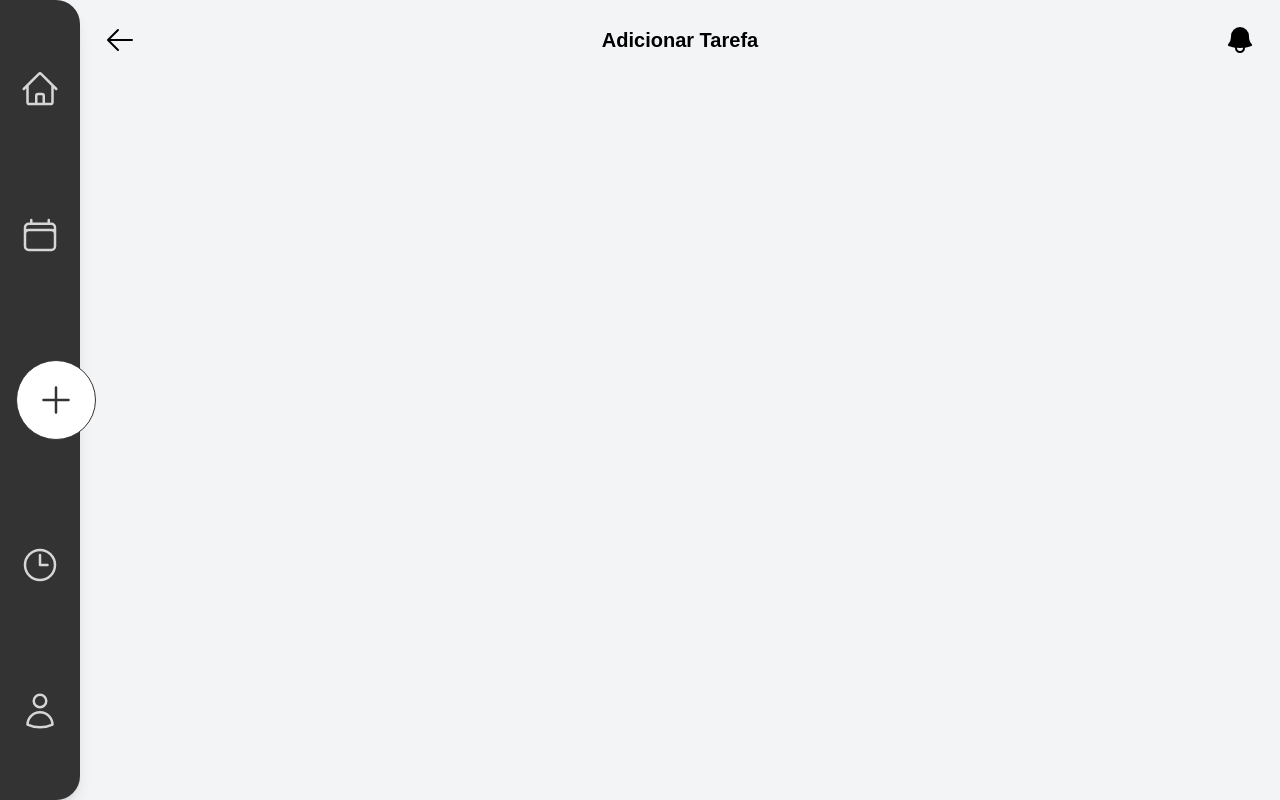
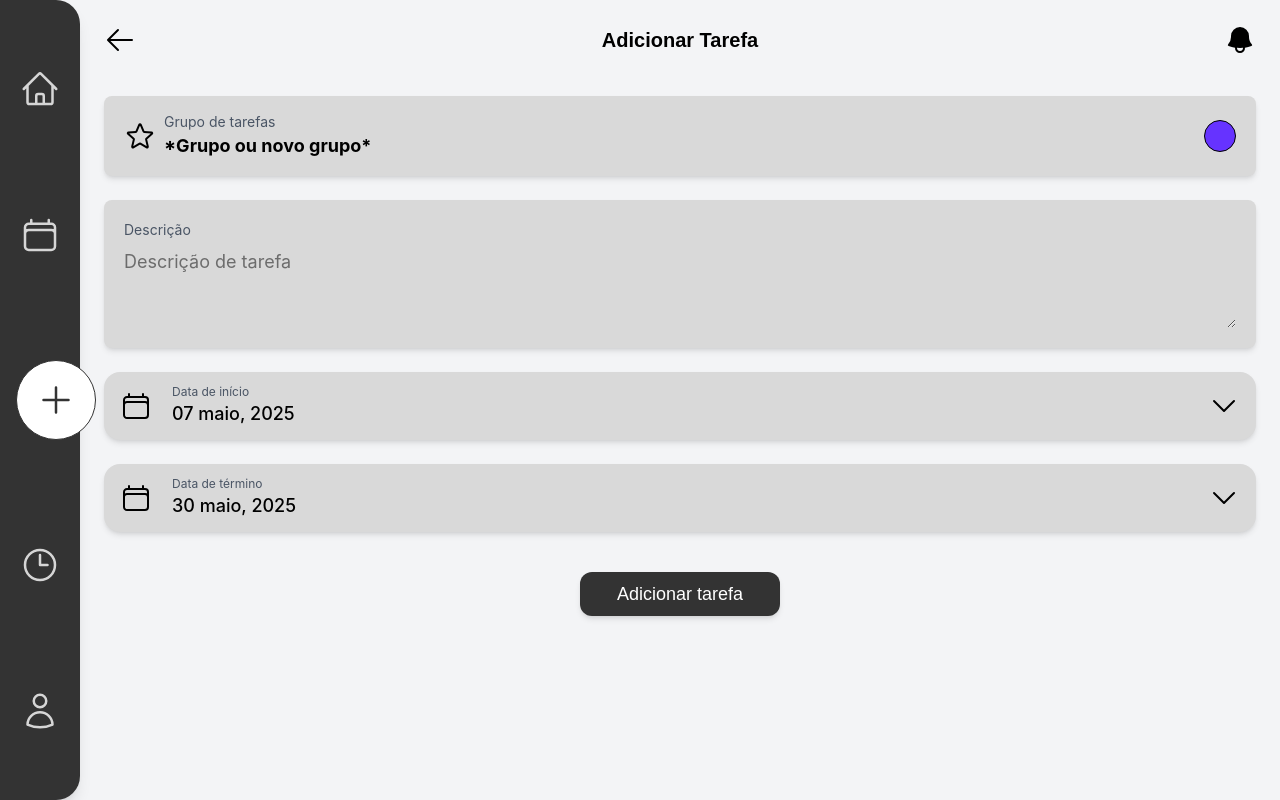
Before and after one commit to antigx/mega-to-do-list-front, a React (Vite) app: page /mega-to-do-list-front/add-tarefas in a window 1280 px wide. Built offline with nearby package versions, Linux system fonts and the light colour scheme; a web font is replaced by a local one.

Commit message:
feat: pags resumo e conquistas

```diff
--- a/package.json
+++ b/package.json
@@ -21,7 +21,9 @@
     "date-fns": "^4.1.0",
     "react": "^19.1.0",
     "react-circular-progressbar": "^2.2.0",
+    "react-color": "^2.19.3",
     "react-countdown-circle-timer": "^3.2.1",
+    "react-datepicker": "^8.3.0",
     "react-dom": "^19.1.0",
     "react-router-dom": "^7.6.0",
     "swiper": "^11.2.6"
@@ -29,6 +31,8 @@
   "devDependencies": {
     "@eslint/js": "^9.25.0",
     "@types/react": "^19.1.2",
+    "@types/react-color": "^3.0.13",
+    "@types/react-datepicker": "^6.2.0",
     "@types/react-dom": "^19.1.2",
     "@vitejs/plugin-react": "^4.4.1",
     "eslint": "^9.25.0",
--- a/src/App.tsx
+++ b/src/App.tsx
@@ -13,6 +13,8 @@ import Profile from "./pages/Profile";
 import Notifications from "./pages/Notifications";
 import AddTask from "./pages/AddTask";
 import Cronometer from "./pages/Focus";
+import Achievments from "./pages/Achievments";
+import Overview from "./pages/Overview";
 
 const tasks: Task[] = [
   {
@@ -140,6 +142,8 @@ function App() {
           <Route path="/notificacoes" element={<Notifications />} />
           <Route path="/add-tarefas" element={<AddTask />} />
           <Route path="/foco" element={<Cronometer />} />
+          <Route path="/resumo" element={<Overview />} />
+          <Route path="/conquistas" element={<Achievments />} />
         </Route>
 
         {/* 404 Page (No Navbar) */}
--- /dev/null
+++ b/src/components/ColorPicker.tsx
@@ -0,0 +1,25 @@
+import { GithubPicker, type ColorResult } from "react-color";
+import { type Dispatch, type SetStateAction } from "react";
+
+interface Props {
+  color: string;
+  setColor: Dispatch<SetStateAction<string>>;
+  setShowColorPicker: Dispatch<SetStateAction<boolean>>;
+}
+
+export function ColorPicker({ color, setColor, setShowColorPicker }: Props) {
+  const handleChange = (color: ColorResult) => {
+    setColor(color.hex);
+    setShowColorPicker(false);
+  };
+
+  return (
+    <GithubPicker
+      color={color}
+      onChange={handleChange}
+      triangle="top-right"
+      width={"212px"}
+      className="relative right-45 top-3 z-1 "
+    />
+  );
+}
--- a/src/index.css
+++ b/src/index.css
@@ -19,3 +19,28 @@
 .icon-hover {
   @apply transition-transform duration-200 hover:scale-110 /* hover:translate-x-1 */;
 }
+
+/* date picker */
+@import "react-datepicker/dist/react-datepicker.css";
+
+/* sobrescreve o container */
+.react-datepicker {
+  @apply bg-white rounded-2xl shadow-lg z-0;
+}
+
+/* cabeçalho */
+.react-datepicker__header {
+  @apply bg-gray-100 border-0 rounded-t-2xl;
+}
+
+/* dias */
+.react-datepicker__day {
+  @apply w-10 h-10 flex items-center justify-center rounded-full z-1;
+}
+.react-datepicker__day:hover {
+  @apply bg-blue-500 text-white;
+}
+/* dia selecionado */
+.react-datepicker__day--selected {
+  @apply bg-blue-600 text-white;
+}
--- /dev/null
+++ b/src/pages/Achievments.tsx
@@ -0,0 +1,9 @@
+import Header from "../components/Header";
+
+export default function Achievments() {
+  return (
+    <>
+      <Header text={"Conquistas"} />
+    </>
+  );
+}
--- a/src/pages/AddTask.tsx
+++ b/src/pages/AddTask.tsx
@@ -1,9 +1,97 @@
+import { CalendarIcon, StarIcon } from "@heroicons/react/24/outline";
+import Button from "../components/Button";
 import Header from "../components/Header";
+import { forwardRef, useState } from "react";
+import DatePicker from "react-datepicker";
+import "react-datepicker/dist/react-datepicker.css";
+import { ChevronDownIcon } from "@heroicons/react/24/solid";
+
+import { ptBR } from "date-fns/locale/pt-BR";
+import { setDefaultOptions } from "date-fns/setDefaultOptions";
+import { ColorPicker } from "../components/ColorPicker";
+setDefaultOptions({ locale: ptBR });
 
 export default function AddTask() {
+  const [startDate, setStartDate] = useState<Date | null>(
+    new Date("2025-05-07")
+  );
+  const [endDate, setEndDate] = useState<Date | null>(new Date("2025-05-30"));
+  const [color, setColor] = useState<string>("#6633ff");
+  const [showColorPicker, setShowColorPicker] = useState<boolean>(false);
+
   return (
     <>
       <Header text="Adicionar Tarefa" />
+      <div className="flex flex-col gap-6 justify-center items-center py-10">
+        <div className="bg-gray-primary rounded-lg shadow-md h-20 w-full px-5 flex justify-between items-center">
+          <span className="flex gap-2">
+            <StarIcon className="w-8" />
+            <span>
+              <p className="text-sm  text-gray-600 ">Grupo de tarefas</p>
+              <h2 className="text-lg font-bold">*Grupo ou novo grupo*</h2>
+            </span>
+          </span>
+
+          <div className="w-8 h-8 relative">
+            <div
+              style={{ backgroundColor: color }}
+              onClick={() => setShowColorPicker(true)}
+              className="w-full h-full rounded-full cursor-pointer border"
+            ></div>
+
+            {showColorPicker && (
+              <ColorPicker
+                setColor={setColor}
+                color={color}
+                setShowColorPicker={setShowColorPicker}
+              />
+            )}
+          </div>
+        </div>
+
+        <div className="bg-gray-primary rounded-lg shadow-md gap-2 w-full p-5 flex flex-col items-center">
+          <p className="text-sm text-left text-gray-600 w-full ">Descrição </p>
+          <textarea
+            className="text-lg w-full min-h-20 align-top"
+            placeholder="Descrição de tarefa"
+          />
+        </div>
+        <div className="flex flex-col gap-6 w-full">
+          <DatePicker
+            selected={startDate}
+            onChange={(date) => setStartDate(date)}
+            customInput={<CustomDateInput label="Data de início" />}
+            dateFormat="dd MMMM, yyyy"
+          />
+          <DatePicker
+            selected={endDate}
+            onChange={(date) => setEndDate(date)}
+            customInput={<CustomDateInput label="Data de término" />}
+            dateFormat="dd MMMM, yyyy"
+          />
+        </div>
+        <Button text="Adicionar tarefa" />
+      </div>
     </>
   );
 }
+
+const CustomDateInput = forwardRef<HTMLButtonElement, any>(
+  ({ value, onClick, label }: any, ref) => (
+    <button
+      type="button"
+      onClick={onClick}
+      ref={ref}
+      /* bg-gray-200 */ className="flex justify-between items-center w-full bg-gray-primary text-black px-4 py-3 rounded-2xl shadow-md"
+    >
+      <span className="flex gap-5">
+        <CalendarIcon className="w-8" />
+        <div className="text-left">
+          <div className="text-xs text-gray-600">{label}</div>
+          <div className="text-lg font-medium">{value}</div>
+        </div>
+      </span>
+      <ChevronDownIcon className="w-8" />
+    </button>
+  )
+);
--- a/src/pages/Focus.tsx
+++ b/src/pages/Focus.tsx
@@ -1,5 +1,5 @@
 import Header from "../components/Header";
-import { useEffect, useState } from "react";
+import { useState } from "react";
 import TimePicker from "../components/TimePicker";
 import Cronometer from "../components/Cronometer";
 
--- /dev/null
+++ b/src/pages/Overview.tsx
@@ -0,0 +1,39 @@
+import { buildStyles, CircularProgressbar } from "react-circular-progressbar";
+import Header from "../components/Header";
+import { useEffect, useState } from "react";
+
+export default function Overview() {
+  const [color, setColor] = useState<string>("");
+  const percentage = 90;
+  useEffect(() => {
+    if (percentage >= 80) {
+      setColor("#00ff00");
+    } else if (percentage >= 50) {
+      setColor("#fff000");
+    } else {
+      setColor("#ff00ff");
+    }
+  }, [percentage]);
+
+  return (
+    <>
+      <Header text={"Resumo rápido"} />
+      <div className="w-full h-full p-10 justify-center items-center flex-shrink-0">
+        <CircularProgressbar
+          value={percentage}
+          text={`${percentage}%`}
+          counterClockwise
+          styles={buildStyles({
+            rotation: 0.2,
+            strokeLinecap: "round",
+            pathColor: color,
+            trailColor: "#e0e0e0",
+            textColor: "#333",
+            textSize: "20px",
+            pathTransitionDuration: 0.5,
+          })}
+        />
+      </div>
+    </>
+  );
+}
--- a/src/pages/Profile.tsx
+++ b/src/pages/Profile.tsx
@@ -1,5 +1,98 @@
 import Header from "../components/Header";
+import profileImage from "../assets/profile.jpg";
+import Button from "../components/Button";
+import {
+  MoonIcon,
+  PresentationChartBarIcon,
+  TrophyIcon,
+} from "@heroicons/react/24/outline";
+import { PlayIcon } from "@heroicons/react/24/solid";
+import type { ElementType } from "react";
+import { Link } from "react-router-dom";
 
 export default function Profile() {
-  return <Header text="Seu Perfil" />;
+  return (
+    <>
+      <Header text="Seu Perfil" />
+      <div>
+        <div className="flex flex-col gap-4  items-center py-10 h-full">
+          <img
+            src={profileImage}
+            alt="Profile"
+            width={100}
+            height={100}
+            className="rounded-full"
+          />
+          <h1 className="text-3xl font-bold">Jubs</h1>
+          <Button text="Editar perfil" />
+          <div className="flex flex-col gap-15 w-full">
+            <ProfileOptionSelect
+              icon={PresentationChartBarIcon}
+              text={"Resumo rápido"}
+              route="/resumo"
+            />
+            <ProfileOptionSelect
+              icon={TrophyIcon}
+              text={"Conquistas"}
+              route="/conquistas"
+            />
+            <span className="flex justify-between items-center border w-full h-15 px-4 bg-gray-primary rounded-lg shadow-md">
+              <span className="flex gap-4 items-center">
+                <MoonIcon className="w-8 h-8" />
+                <p className="text-xl font-bold">Dark Mode</p>
+              </span>
+              <ToggleSwitch checked={false} onChange={() => {}} />
+            </span>
+          </div>
+        </div>
+        <a href="#">Sair da conta</a>
+      </div>
+    </>
+  );
 }
+
+interface ProfileOptionSelectProps {
+  icon: ElementType;
+  text: string;
+  route: string;
+}
+
+export function ProfileOptionSelect({
+  icon: Icon,
+  text,
+  route,
+}: ProfileOptionSelectProps) {
+  return (
+    <span className="flex justify-between items-center border w-full h-15 px-4 bg-gray-primary rounded-lg shadow-md">
+      <span className="flex gap-4 items-center">
+        <Icon className="w-8 h-8" />
+        <p className="text-xl font-bold">{text}</p>
+      </span>
+      <Link to={route}>
+        {" "}
+        <PlayIcon className="w-5 h-5" />
+      </Link>
+    </span>
+  );
+}
+interface ToggleSwitchProps {
+  checked: boolean;
+  onChange: (checked: boolean) => void;
+}
+
+export function ToggleSwitch({ checked, onChange }: ToggleSwitchProps) {
+  return (
+    <label className="inline-flex items-center cursor-pointer">
+      <div className="relative">
+        <input
+          type="checkbox"
+          className="sr-only"
+          checked={checked}
+          onChange={(e) => onChange(e.target.checked)}
+        />
+        <div className="w-11 h-6 bg-gray-300 rounded-full shadow-inner peer-checked:bg-purple-600 transition-colors" />
+        <div className="absolute left-0 top-0 w-6 h-6 bg-white border rounded-full shadow transform transition-transform peer-checked:translate-x-5" />
+      </div>
+    </label>
+  );
+}
```
Also changed, not shown: src/components/TimePicker.tsx (+1 -6 lines), 2 other files (tests, documents, lock files or other folders). Lines whose indentation alone changed are shown as unchanged.
